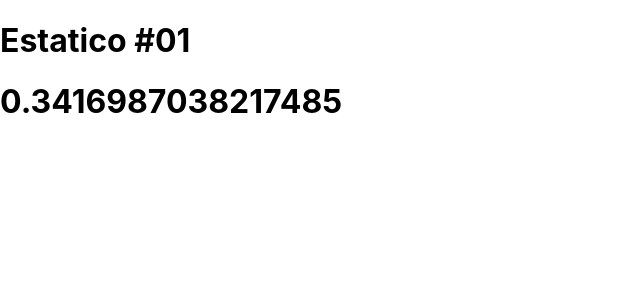
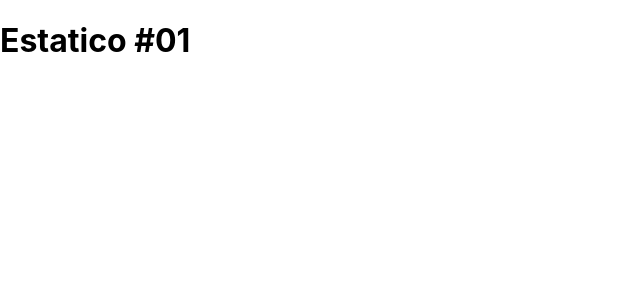
Before and after one commit to AbiezerSidonioJoseOdanacaJunior/renderizacao, a Next.js app: page /estatico1 in a window 1280 px wide. Shown: the top 300 px of the page, without its empty margins (0-640 px from the left). Built offline with nearby package versions, Linux system fonts and the light colour scheme.

Commit message:
Ajuste componennte estatico#1

```diff
--- a/pages/estatico1.jsx
+++ b/pages/estatico1.jsx
@@ -2,7 +2,6 @@ export default function Estatico1(){
     return (
         <div>
             <h1>Estatico #01</h1>
-            <h1>{Math.random()}</h1>
         </div>
     )
 }
```
